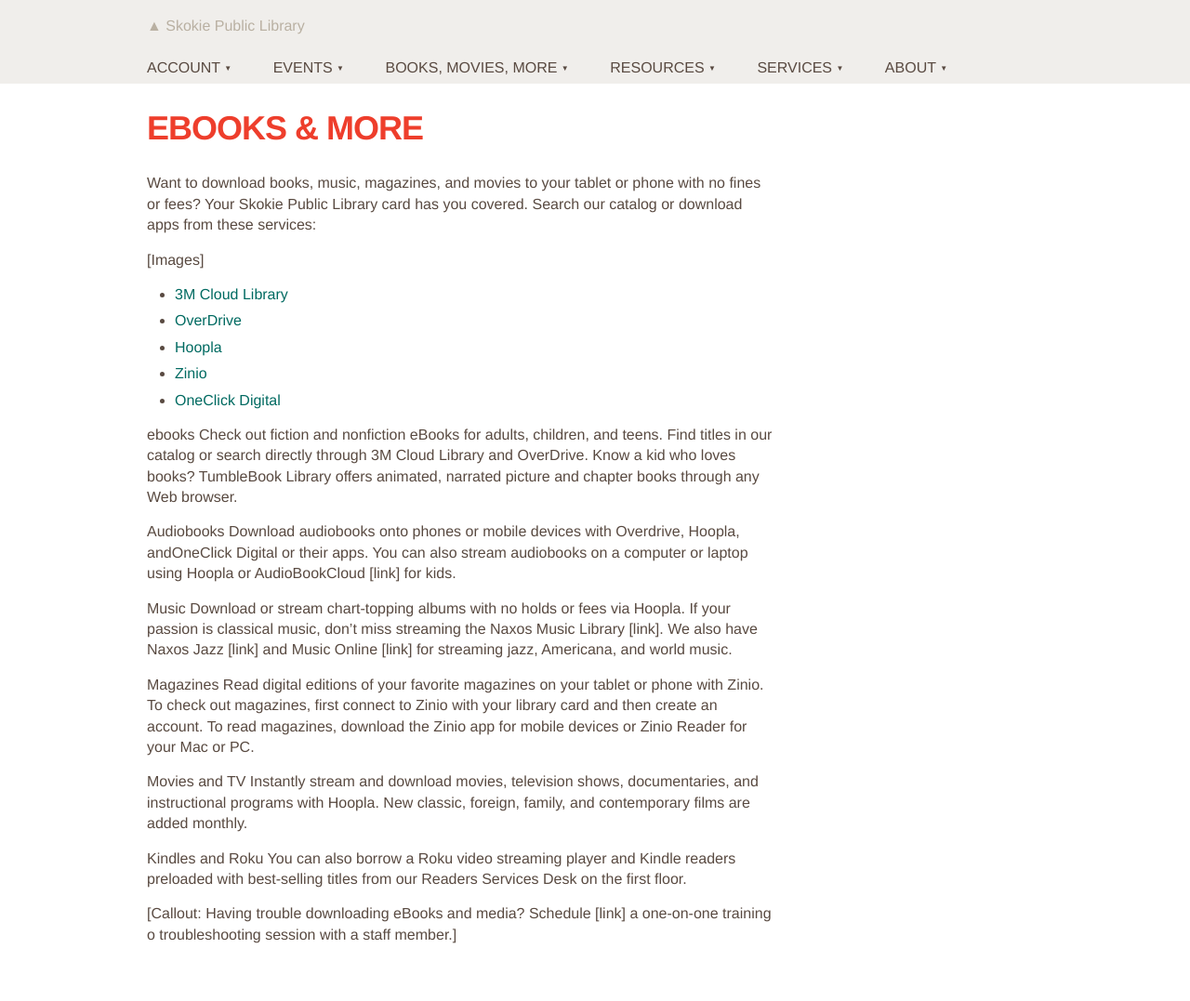
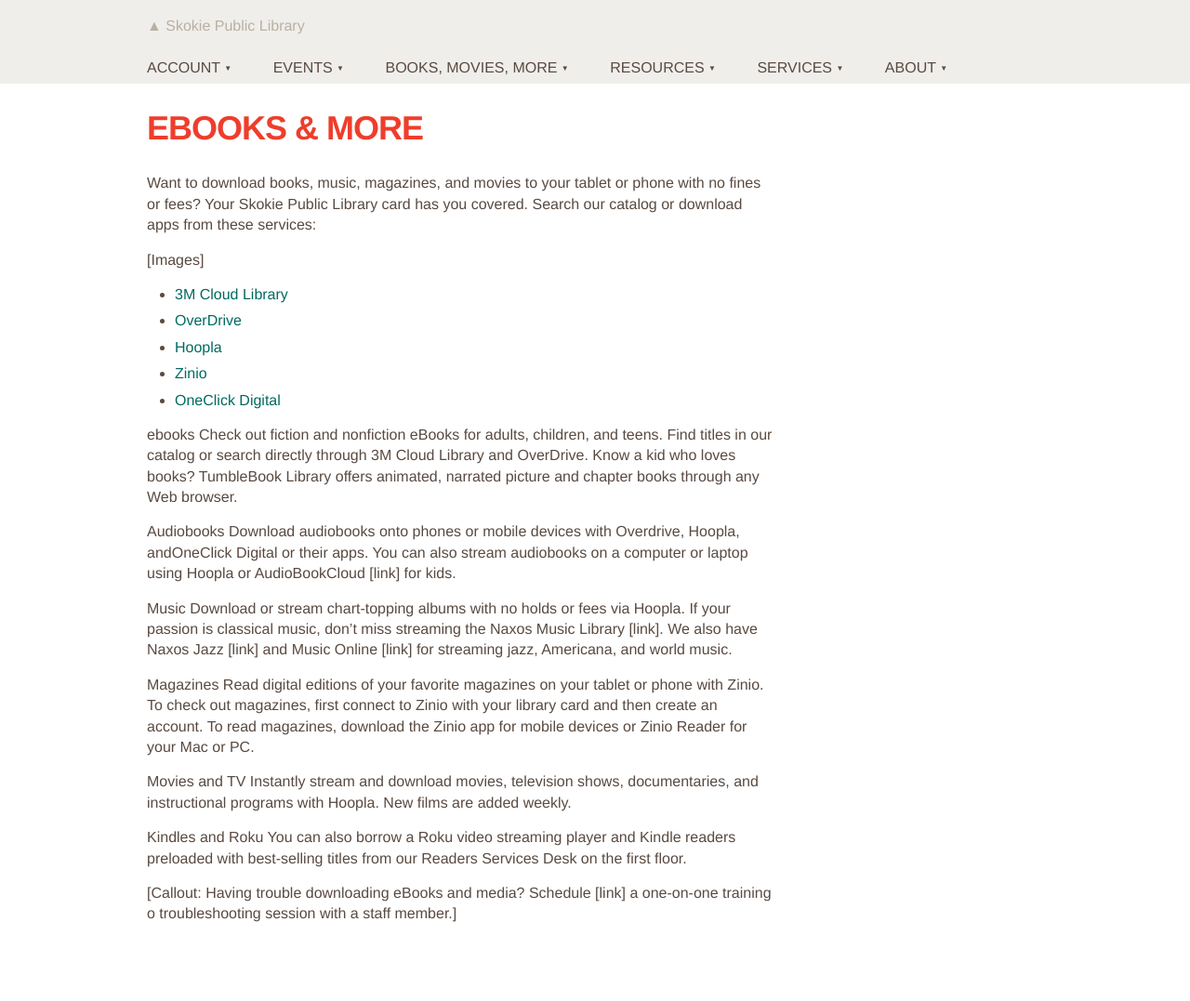
Before and after one commit to skokielibrary/spl-content, a Jekyll site: the page built from _content/annabelle/books-movies-more--ebooks-more.markdown, in a window 1280 px wide. Shown: the whole page at 93% size. Built offline with Jekyll 4.4.1, drawn with Linux system fonts in a browser that asks for light colours; after the commit the page ends 1055 px from its top, so only the background shows below that.

Commit message:
Updated books-movies-more--ebooks-more.markdown

```diff
--- a/_content/annabelle/books-movies-more--ebooks-more.markdown
+++ b/_content/annabelle/books-movies-more--ebooks-more.markdown
@@ -28,7 +28,7 @@ Read digital editions of your favorite magazines on your tablet or phone with Zi
 To check out magazines, first connect to Zinio with your library card and then create an account. To read magazines, download the Zinio app for mobile devices or Zinio Reader for your Mac or PC.
 
 Movies and TV
-Instantly stream and download movies, television shows, documentaries, and instructional programs with Hoopla. New classic, foreign, family, and contemporary films are added monthly.
+Instantly stream and download movies, television shows, documentaries, and instructional programs with Hoopla. New films are added weekly.
 
 Kindles and Roku
 You can also borrow a Roku video streaming player and Kindle readers preloaded with best-selling titles from our Readers Services Desk on the first floor.
```
